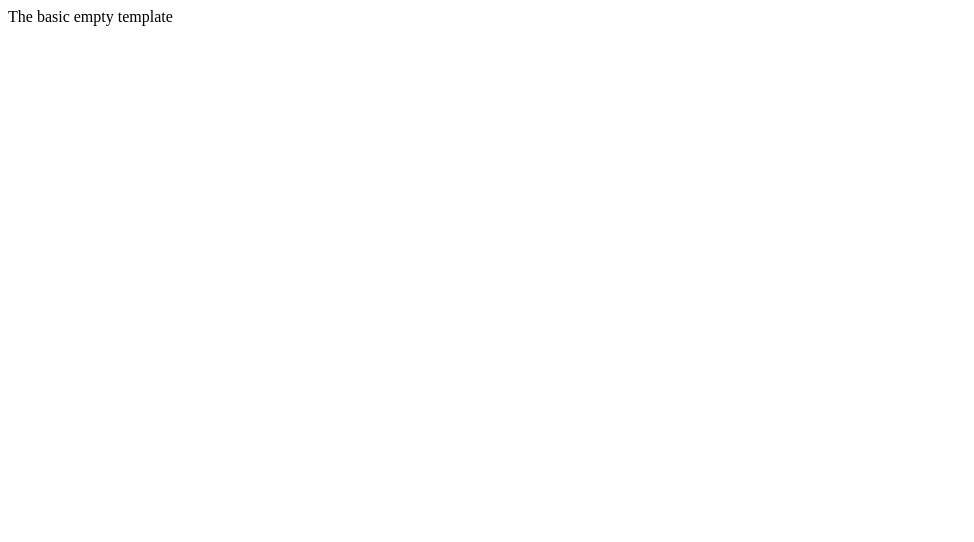
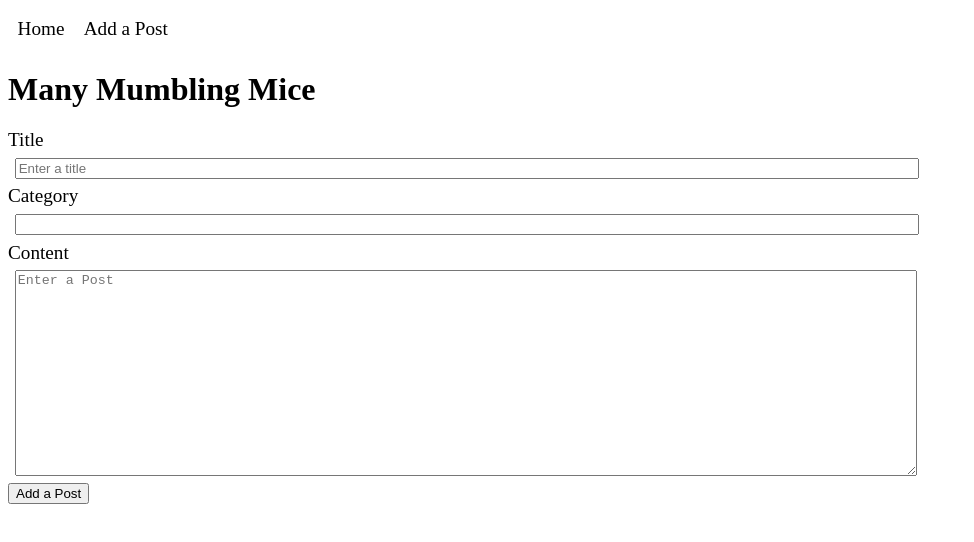
Before and after one commit to CoderAcademy-ALL/simple-blog-alex, a React (Create React App) app: page /posts/new in a window 1280 px wide. Shown: the top 542 px of the page, without its empty margins (0-974 px from the left). Built offline with nearby package versions, Linux system fonts and the light colour scheme.

Commit message:
basically blog functionality

```diff
--- a/package.json
+++ b/package.json
@@ -6,8 +6,10 @@
     "@testing-library/jest-dom": "^4.2.4",
     "@testing-library/react": "^9.3.2",
     "@testing-library/user-event": "^7.1.2",
+    "moment": "^2.27.0",
     "react": "^16.13.1",
     "react-dom": "^16.13.1",
+    "react-router-dom": "^5.2.0",
     "react-scripts": "3.4.1"
   },
   "scripts": {
--- a/src/App.js
+++ b/src/App.js
@@ -1,9 +1,49 @@
-import React from 'react'
+import React, {useState, useEffect} from 'react'
+import {BrowserRouter, Route, Switch} from 'react-router-dom'
+
+import blogData from './data/post_data';
+import BlogPosts from './components/BlogPosts';
+import BlogPost from './components/BlogPost';
+import Nav from './components/Nav';
+import NewBlogPost from './components/NewBlogPost';
 
 const App = () => {
+  const [blogPosts, setBlogPosts] = useState([]);
+  useEffect(() => {
+    setBlogPosts(blogData);
+  }, [])
+
+  const getPostById = (id) => {
+    return blogPosts.find(post => post._id === parseInt(id));
+  }
+  const addBlogPost = (post) => {
+    setBlogPosts([...blogPosts, post])
+  }
+
+  const getNextId = () => {
+    const ids = blogPosts.map(post => post._id);
+    return Math.max(...ids) + 1;
+  }
   return (
     <div >
-          The basic empty template
+      <BrowserRouter>
+      <Nav />
+      <h1>Many Mumbling Mice</h1>
+      <Switch>
+      <Route exact path='/'
+        render={(props) => <BlogPosts {...props} postData={blogPosts} />}
+        />
+
+      <Route exact path ='/posts/new'
+      render = {(props) => <NewBlogPost {...props}  getNextId={getNextId()} addBlogPost={addBlogPost} />}
+      />
+
+      <Route exact path ='/posts/:id'
+      render={(props) => <BlogPost {...props} post={getPostById(props.match.params.id)} />}
+      />
+
+      </Switch>
+      </BrowserRouter>
     </div>
   )
 }
--- /dev/null
+++ b/src/components/BlogPost.js
@@ -0,0 +1,26 @@
+import React from 'react';
+import moment from 'moment';
+import {Link} from 'react-router-dom'
+
+function BlogPost(props) {
+    const linkStyles = {
+        textDecoration : 'none',
+        color: 'black'
+    }
+
+    if(!props.post) return null
+    const {_id, title, modified_date, category, content} = props.post;
+
+    return (
+        <div>
+         <Link to ={`/posts/${_id}`}  style={linkStyles}>
+             <h2>{title}</h2>
+         </Link>
+        <p>{moment(modified_date).fromNow()}</p>
+        <p>{category}</p>
+        <p>{content}</p>
+        </div>
+    )
+}
+
+export default BlogPost;
--- /dev/null
+++ b/src/components/BlogPosts.js
@@ -0,0 +1,13 @@
+import React from 'react';
+import BlogPost from './BlogPost';
+
+function BlogPosts({postData}) {
+    return (
+        <div>
+            {postData.sort((a,b) => b.modified_date - a.modified_date)
+            .map((post => <BlogPost key={post._id} post={post} />))}
+        </div>
+    )
+}
+
+export default BlogPosts;
--- /dev/null
+++ b/src/components/Nav.js
@@ -0,0 +1,23 @@
+import React from 'react';
+import { Link } from 'react-router-dom';
+
+function Nav() {
+    const divStyles = {
+        display: 'flex'
+    }
+    const linkStyles = {
+        fontSize: '1.2em',
+        textDecoration: 'none',
+        color: 'black',
+        margin: '0.5em'
+    }
+
+    return (
+        <div style={divStyles}>
+          <Link style={linkStyles} to='/'>Home</Link>
+          <Link style={linkStyles} to='/posts/new'> Add a Post</Link>
+        </div>
+    )
+}
+
+export default Nav;
--- /dev/null
+++ b/src/components/NewBlogPost.js
@@ -0,0 +1,69 @@
+import React, {useState} from 'react';
+
+
+function NewBlogPost(props) {
+   const {history, addBlogPost, nextId} = props
+    //styling
+    const divStyles = {
+       display: 'grid',
+       width: '100vw',
+   }
+   const inputStyles = {
+       width: '70vw',
+       margin: '0.5em'
+   }
+   const labelStyles = {
+       fontSize: '1.2em'
+   }
+   const textAreaStyles = {
+       height: '200px',
+       margin: '0.5em',
+       width: '70vw'
+   }
+
+   //state
+    const initalFormState = {
+        title: "",
+        category: "",
+        content: ""
+    }
+    const [formState, setFormState] = useState(initalFormState);
+
+    const handleChange = (event) => {
+        const {name, value} = event.target;
+        setFormState({...formState, [name]: value});
+    }
+
+    const handleSubmit = (event) => {
+        event.preventDefault()
+        const newPost = {
+            _id: nextId,
+            title: formState.title,
+            category: formState.category,
+            content: formState.content,
+            modified_date: new Date()
+        }
+        addBlogPost(newPost)
+        history.push('/')
+    }
+
+    return (
+        <form onSubmit={handleSubmit}>
+            <div style={divStyles}>
+                <label style={labelStyles}>Title</label>
+                <input style={inputStyles} required type="text" name="title" placeholder="Enter a title" onChange ={handleChange}/>
+            </div>
+            <div style={divStyles}>
+                <label style={labelStyles}>Category</label>
+                <input style={inputStyles}  type="text" name="category" onChange={handleChange}/>
+            </div>
+            <div style={divStyles}>
+                <label style={labelStyles}>Content</label>
+                <textarea style={textAreaStyles} type="text" name="content" placeholder="Enter a Post" onChange={handleChange} />
+            </div>
+            <input type='submit' value='Add a Post'></input>
+        </form>
+    )
+}
+
+export default NewBlogPost;
--- /dev/null
+++ b/src/data/post_data.js
@@ -0,0 +1,42 @@
+export default [
+    {
+        _id: 1,
+        title: "React is the best",
+        modified_date: new Date("2019-09-20"),
+        category: "code",
+        content:
+            "I'm learning react and I love it!. It makes javascript so much nicer to write. I love the component architecture."
+    },
+    {
+        _id: 2,
+        title: "Why I Meditate",
+        modified_date: new Date("2019-08-30"),
+        category: "health",
+        content:
+            "I've meditated daily for the past 30 years, and I think it has the single biggest impact on the quality of my life"
+    },
+    {
+        _id: 3,
+        title: "Github is my friend",
+        modified_date: new Date("2020-02-10"),
+        category: "code",
+        content:
+            "When I first started learning Github, it was not a happy relationship."
+    },
+    {
+        _id: 4	,
+        title: "Bulma makes styling easy",
+        modified_date: new Date("2020-01-30"),
+        category: "code",
+        content:
+            "I'm not a front end kind of girl. I want to like styling - I feel like I'm a creative persona and it should be fun, but CSS and I just don't get along."
+    },
+    {
+        _id: 5	,
+        title: "The best pizza in town",
+        modified_date: new Date("2019-12-19"),
+        category: "food",
+        content:
+            "Who doesn't love pizza? I found the best pizza in town yesterday and I'm so excited about it!"
+    }
+   ]
```
Also changed, not shown: 1 other file (tests, documents, lock files or other folders).
